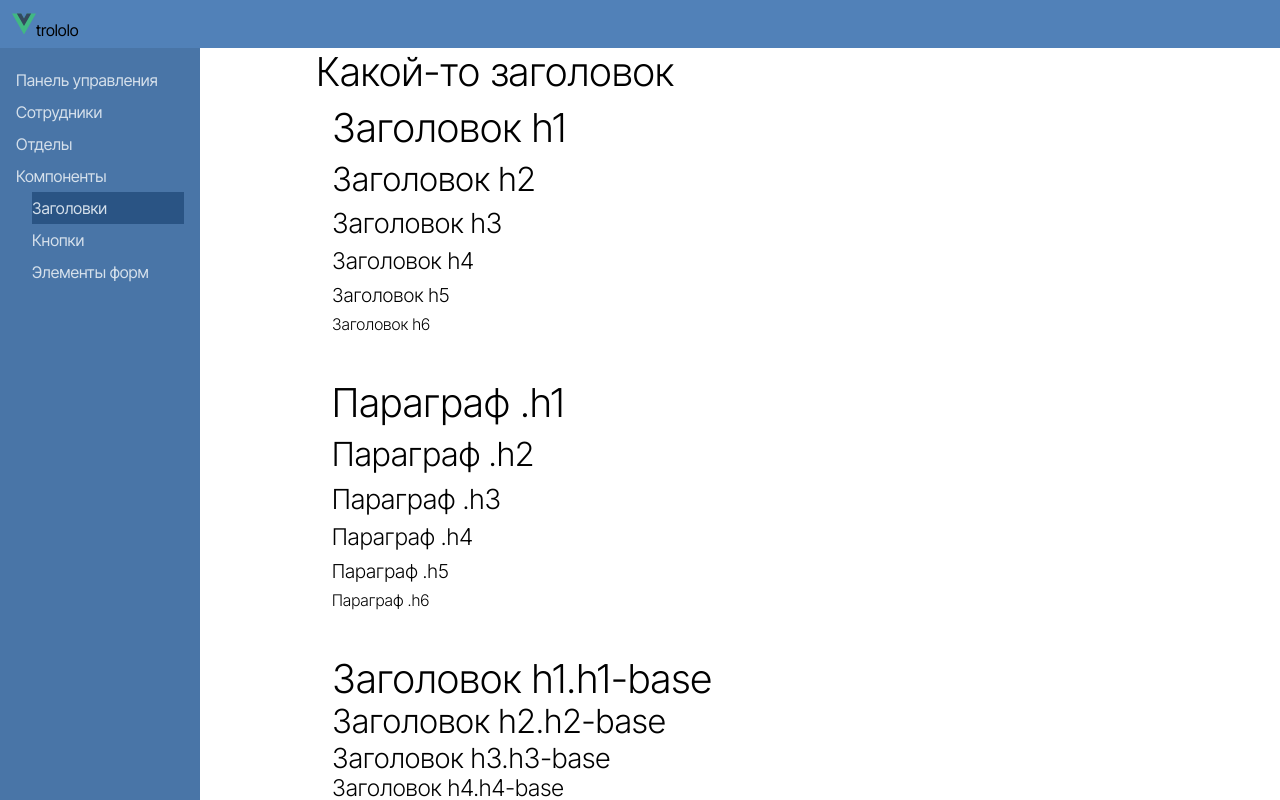
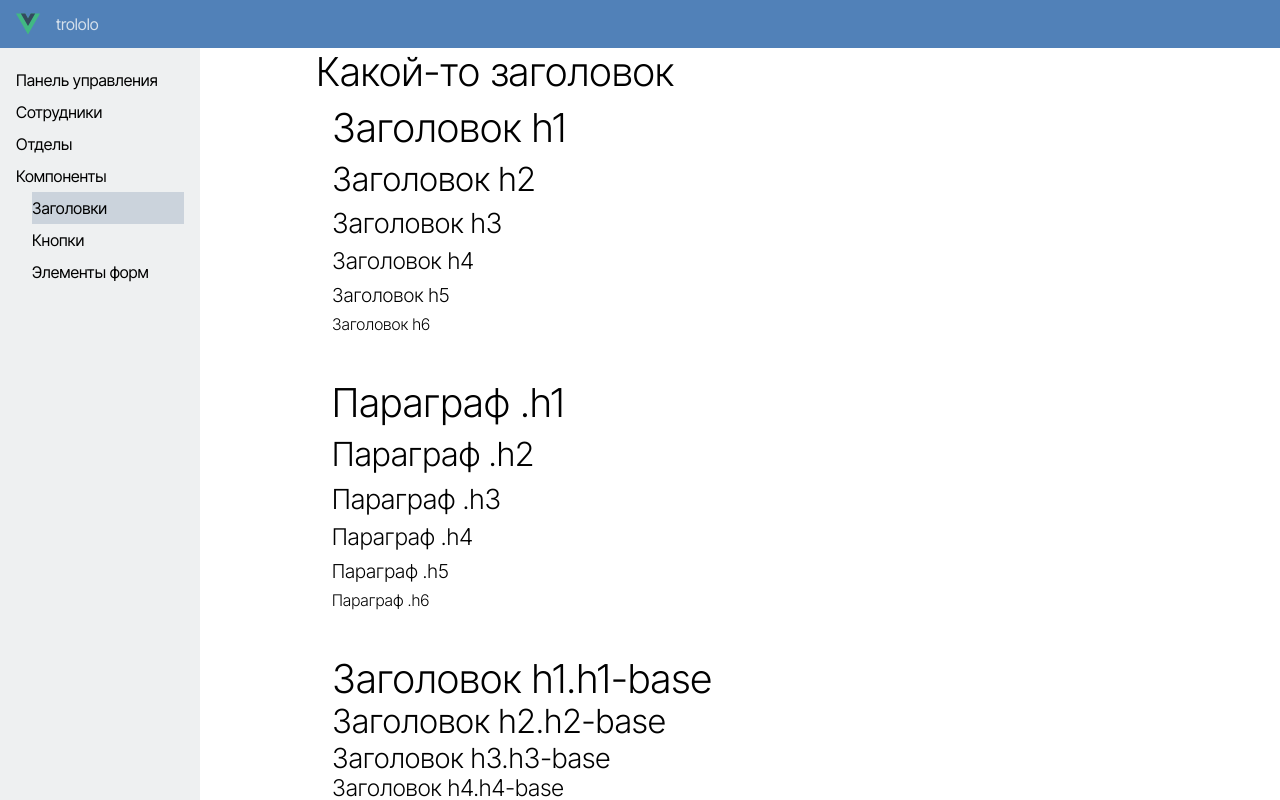
Before and after one commit to hardmagnett/big-company, a Vue app: page /components/headers in a window 1280 px wide. Shown: the top 800 px of the page. Built offline with nearby package versions, Linux system fonts and the light colour scheme.

Commit message:
Напереносил блоков

```diff
--- a/src/assets/omni-present/variables-colors.scss
+++ b/src/assets/omni-present/variables-colors.scss
@@ -52,6 +52,30 @@
   --clrBorderBlueLightest: hsl(var(--hueBlue), var(--satBorderLightest), var(--lightBorderLightest));
 }
 
+// clrBg - Цвет фона. Для блоков большого размера. Светлый задний фон
+// big - например фон всей страницы
+// small - например для шапки в таблице
+// accent - Чтобы выделялось на фоне любого серого. Например для скроллбара, или подчеркивания в меню.
+// highlight - для blink-эффекта
+:root {
+  --satBgBig: 9%;
+  --lightBgBig: 94%;
+
+  --satBgSmall: 25%;
+  --lightBgSmall: 98%;
+
+  --satBgAccent: 19%;
+  --lightBgAccent: 83%;
+
+  --satBgHighlight: 81%;
+  --lightBgHighlight: 90%;
+
+  --clrBgBlueBig: hsl(var(--hueBlue), var(--satBgBig), var(--lightBgBig));
+  --clrBgBlueSmall: hsl(var(--hueBlue), var(--satBgSmall), var(--lightBgSmall));
+  --clrBgBlueAccent: hsl(var(--hueBlue), var(--satBgAccent), var(--lightBgAccent));
+  --clrBgBlueHighlight: hsl(var(--hueBlue), var(--satBgHighlight), var(--lightBgHighlight));
+}
+
 // clrFont - Цвет шрифта
 :root {
   --satFontLight: 36%;
--- a/src/components/omni-present/layout/HeaderMenu/HeaderMenu.vue
+++ b/src/components/omni-present/layout/HeaderMenu/HeaderMenu.vue
@@ -22,9 +22,8 @@
 <template>
   <div class="header-menu">
     <img alt="Логотип" src="@/assets/app/images/logo.svg" width="24" height="24"
-         style="margin-top: 12px; margin-left: 12px"
     />
-    <span>trololo</span>
+    <span class="color-test">trololo</span>
     <!--<container>-->
 
     <!--</container>-->
@@ -41,6 +40,17 @@
     position: fixed;
     top: 0;
     width: 100%;
+    display: flex;
+    flex-flow: row nowrap;
+
+    // эти 3 - просто чтобы верхушка не смотрелась уродливо.
+    align-items: center;
+    gap: 16px;
+    padding-left: 16px;
+
+    .color-test {
+      color: var(--clrFontBlueLight);
+    }
 
     // Скопировал. Нужно опробовать.
     //color: clrFont(light, main);
--- a/src/components/omni-present/layout/MainMenu/MainMenu.vue
+++ b/src/components/omni-present/layout/MainMenu/MainMenu.vue
@@ -79,7 +79,10 @@ const menuItems = [
   bottom: 0;
   width: 200px;
   //outline: 1px solid darkred;
-  //background-color: var(--clrFillBlueSmall);
-  background-color: var(--clrFillBlueBig);
+  //background-color: var(--clrFillBlueBig);
+  background-color: var(--clrBgBlueBig);
+  //background-color: var(--clrBgBlueSmall);
+  //background-color: var(--clrBgBlueAccent);
+  //background-color: var(--clrBgBlueHighlight);
 }
 </style>
--- a/src/components/omni-present/layout/MainMenu/MainMenuItem.vue
+++ b/src/components/omni-present/layout/MainMenu/MainMenuItem.vue
@@ -37,19 +37,21 @@ const props = defineProps<{
   //display: flex;
   //align-items: center;
   //outline: 1px solid darkred;
+  --accentedColor: var(--clrBgBlueAccent);
   .header-menu__link--active {
-    background-color: var(--clrFillBlueAccent)
+    background-color: var(--accentedColor)
   }
   a {
     display: block;
     height: calc(var(--gap) * 2);
     line-height: calc(var(--gap) * 2);
-    color: var(--clrFontBlueLight);
+    //color: var(--clrFontBlueLight);
+    color: var(--clrFontBlueDark);
     text-decoration: none;
     transition: background-color var(--timeShort);
 
     &:hover {
-      background-color: var(--clrFillBlueAccent)
+      background-color: var(--accentedColor)
     }
   }
 
```
